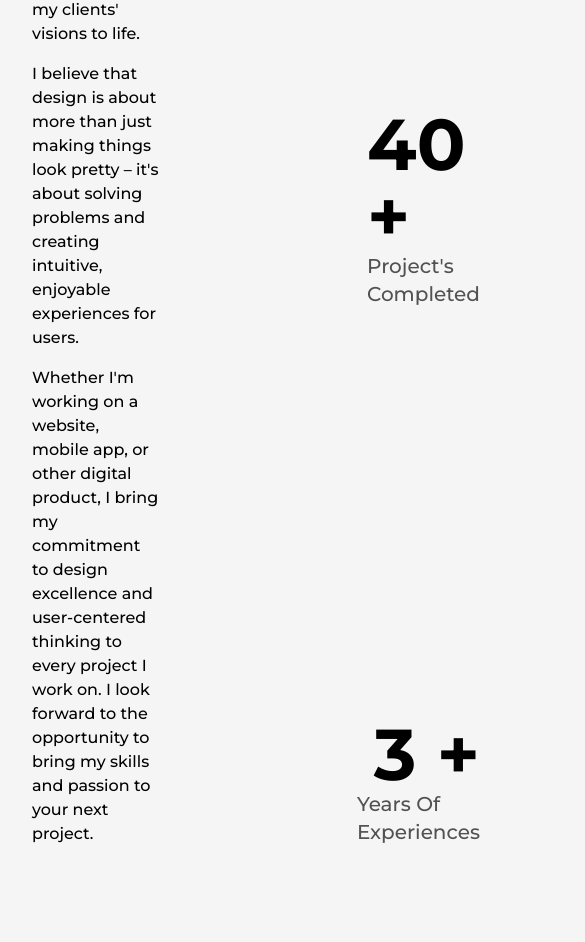
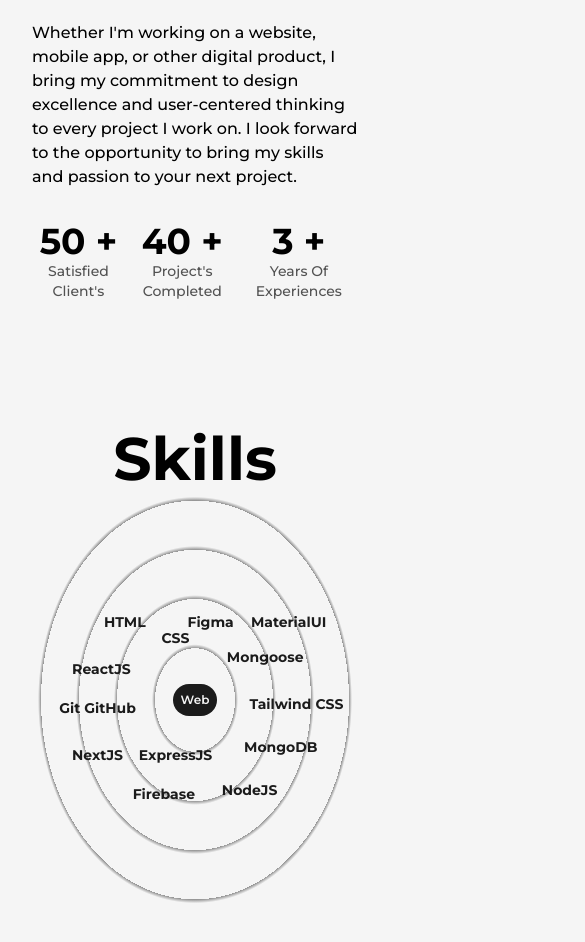
Before and after one commit to akmsyfulalom/dev.akmsyful, a Next.js app: page /about in a window 390 px wide. Shown: the part 982-1924 px from the top of the page, 585 px wide, since content can reach past the window. Built offline with nearby package versions, Linux system fonts and the light colour scheme.

Commit message:
about page responsive for each devices

```diff
--- a/src/app/(mainPages)/about/page.js
+++ b/src/app/(mainPages)/about/page.js
@@ -42,9 +42,9 @@
         <>
             <main className='w-full flex flex-col items-center justify-center dark:text-light'>
                 <Layout className='pt-16'>
-                    <AnimatedText text="Passion Fuels Purpose!" className='mb-20' />
-                    <div className=' w-full grid grid-cols-8 gap-16'>
-                        <div className='col-span-3 flex flex-col items-start justify-start'>
+                    <AnimatedText text="Passion Fuels Purpose!" className='mb-16 lg:!text-7xl sm:!text-6xl xs:!text-4xl sm:!mb-8 ' />
+                    <div className=' w-full grid grid-cols-8 gap-16 sm:gap-8'>
+                        <div className='col-span-3 flex flex-col items-start justify-start xl:col-span-4 md:order-2 md:col-span-8'>
                             <h2 className='mb-4 text-lg font-bold uppercase text-dark/75 dark:text-light/75'>Biography</h2>
                             <p className="font-medium">Hi, I'm CodeBucks, a web developer and UI/UX designer with a passion for creating beautiful, functional, and user-centered digital experiences. With 4 years of experience in the field. I am always looking for new and innovative ways to bring my clients' visions to life.</p>
 
@@ -55,34 +55,34 @@
                                 other digital product, I bring my commitment to design excellence and user-centered thinking to
                                 every project I work on. I look forward to the opportunity to bring my skills and passion to your next project.</p>
                         </div>
-                        <div className='col-span-3 relative h-max rounded-2xl border-2 border-solid border-dark bg-light p-8 dark:bg-dark dark:border-light'>
+                        <div className='col-span-3 xl:col-span-4 relative h-max rounded-2xl md:border-2 border-solid border-dark bg-light p-8 dark:bg-dark dark:border-light md:order-1 md:col-span-8'>
                             <div className='absolute top-0 -right-3 -z-10 w-[102%] h-[103%] rounded-3xl bg-dark dark:bg-light' />
                             <Image src={profileImage} alt="akm syful web developer" className="w-full h-auto rounded-2xl" priority sizes="(mix-width: 768px) 100vw, (max-width: 1200px) 50vw, 33vw"  />
                         </div>
 
 
 
-                        <div className='col-span-2 flex flex-col items-end justify-between'>
-                            <div className='flex flex-col items-end justify-center'>
-                                <span className='inline-block text-7xl  font-bold'>
+                        <div className='col-span-2 flex flex-col items-end justify-between xl:col-span-8 xl:flex-row xl:items-center md:order-3'>
+                            <div className='flex flex-col items-end justify-center xl:items-center'>
+                                <span className='inline-block text-7xl  font-bold md:text-6xl sm:5xl xs:text-4xl '>
 
                                     <AnimatedNumbers value={50} /> +
                                 </span>
-                                <h2 className='text-xl font-medium capitalize text-dark/75 dark:text-light/75'>Satisfied client's</h2>
+                                <h2 className='text-xl font-medium capitalize text-dark/75 dark:text-light/75 xl:text-center md:text-lg sm:text-base xs:text-sm'>Satisfied client's</h2>
                             </div>
 
-                            <div className='flex flex-col items-end justify-center'>
-                                <span className='inline-block text-7xl  font-bold'>
+                            <div className='flex flex-col items-end justify-center xl:items-center'>
+                                <span className='inline-block text-7xl  font-bold md:text-6xl sm:5xl xs:text-4xl'>
                                     <AnimatedNumbers value={40} /> +
                                 </span>
-                                <h2 className='text-xl font-medium capitalize text-dark/75 dark:text-light/75'>Project's Completed</h2>
+                                <h2 className='text-xl font-medium capitalize text-dark/75 dark:text-light/75 xl:text-center md:text-lg sm:text-base xs:text-sm'>Project's Completed</h2>
                             </div>
 
-                            <div className='flex flex-col items-end justify-center'>
-                                <span className='inline-block text-7xl  font-bold'>
+                            <div className='flex flex-col items-end justify-center xl:items-center'>
+                                <span className='inline-block text-7xl  font-bold md:text-6xl sm:5xl xs:text-4xl'>
                                     <AnimatedNumbers value={3} /> +
                                 </span>
-                                <h2 className='text-xl font-medium capitalize text-dark/75 dark:text-light/75'>Years of experiences</h2>
+                                <h2 className='text-xl font-medium capitalize text-dark/75 dark:text-light/75 xl:text-center md:text-lg sm:text-base xs:text-sm'>Years of experiences</h2>
                             </div>
                         </div>
 
--- a/src/components/Pages/About/LiIcon.jsx
+++ b/src/components/Pages/About/LiIcon.jsx
@@ -7,7 +7,7 @@
     })
     return (
         <figure className='absolute left-0 stroke-dark dark:stroke-light'>
-            <svg className='-rotate-90' width="75" height="75" viewBox='0 0 100 100'>
+            <svg className='-rotate-90 md:w-[60px] md:h-[60px] xs:w-[40px] xs:h-[40px]' width="75" height="75" viewBox='0 0 100 100'>
                 <circle cx="75" cy="50" r="20" className='stroke-primary dark:stroke-primaryDark stroke-1 fill-none' />
                 <motion.circle cx="75" cy="50" r="20" className=' stroke-[5px] fill-light dark:fill-dark' style={{
                     pathLength: scrollYProgress
--- a/src/components/Pages/About/Skills.jsx
+++ b/src/components/Pages/About/Skills.jsx
@@ -5,12 +5,12 @@
 
 const Skill = ({ name, x, y }) => {
     return (
-        <motion.div className='flex items-center justify-center rounded-full font-semibold bg-dark text-light px-6 py-3 shadow-dark cursor-pointer absolute dark:text-dark dark:bg-light'
+        <motion.div className='flex items-center justify-center rounded-full font-semibold bg-dark text-light px-6 py-3 shadow-dark cursor-pointer absolute dark:text-dark dark:bg-light lg:py-2 lg:px-4 md:text-sm md:py-1.5 md:px-3 xs:bg-transparent dark:xs:bg-transparent xs:text-dark dark:xs:text-light xs:font-bold'
             whileHover={{ scale: 1.05 }}
-            initial={{x:0, y:0}}
-            whileInView={{x:x, y:y, transition:{duration: 1.5}}}
+            initial={{ x: 0, y: 0 }}
+            whileInView={{ x: x, y: y, transition: { duration: 1.5 } }}
 
-            viewport={{once: true}}
+            viewport={{ once: true }}
         >
             {name}
         </motion.div>
@@ -21,27 +21,34 @@
 export default function Skills() {
     return (
         <>
-            <h1 className='font-bold text-8xl mt-48 w-full text-center'>Skills </h1>
+            <h1 className='font-bold text-8xl mt-48 w-full text-center md:text-6xl md:mt-32'>Skills </h1>
 
-            <div className='w-full h-screen relative flex items-center justify-center rounded-full bg-circularLight dark:bg-circularDark'>
-            <motion.div className='flex items-center justify-center rounded-full font-semibold bg-dark text-light p-8 shadow-dark cursor-pointer dark:text-dark dark:bg-light'
+            <div className='w-full h-screen relative flex items-center justify-center rounded-full bg-circularLight dark:bg-circularDark lg:h-[80vh] sm:h-[60vh] xs:h-[50vh]
+
+            lg:bg-circularLightLg dark:lg:bg-circularDarkLg
+            md:bg-circularLightMd dark:ms:bg-circularDarkMd
+            sm:bg-circularLightSm dark:sm:bg-circularDarkSm
+            xs:bg-circularLightXs dark:xs:bg-circularDarkXs
+
+            '>
+                <motion.div className='flex items-center justify-center rounded-full font-semibold bg-dark text-light p-8 shadow-dark cursor-pointer dark:text-dark dark:bg-light lg:p-6 md:p-4 xs:text-xs xs:p-2'
                     whileHover={{ scale: 1.05 }}
                 >
                     Web
                 </motion.div>
-                <Skill name="CSS" x="-5vw" y="-10vw" />
-                <Skill name="HTML" x="-20vw" y="-12vw" />
-                <Skill name="NodeJS" x="14vw" y="15vw" />
-                <Skill name="ReactJS" x="-11vw" y="-5vw" />
-                <Skill name="NextJS" x="-16vw" y="7vw" />
-                <Skill name="Tailwind CSS" x="26vw" y="2vw" />
-                <Skill name="MaterialUI" x="24vw" y="-14vw" />
-                <Skill name="MongoDB" x="12vw" y="6vw" />
-                <Skill name="Mongoose" x="16vw" y="-6vw" />
-                <Skill name="Firebase" x="-22vw" y="18vw" />
-                <Skill name="ExpressJS" x="-5vw" y="12vw" />
+                <Skill name="CSS" x="-5vw" y="-16vw" />
+                <Skill name="HTML" x="-18vw" y="-20vw" />
+                <Skill name="NodeJS" x="14vw" y="23vw" />
+                <Skill name="ReactJS" x="-24vw" y="-8vw" />
+                <Skill name="NextJS" x="-25vw" y="14vw" />
+                <Skill name="Tailwind CSS" x="26vw" y="1vw" />
+                <Skill name="MaterialUI" x="24vw" y="-20vw" />
+                <Skill name="MongoDB" x="22vw" y="12vw" />
+                <Skill name="Mongoose" x="18vw" y="-11vw" />
+                <Skill name="Firebase" x="-8vw" y="24vw" />
+                <Skill name="ExpressJS" x="-5vw" y="14vw" />
                 <Skill name="Figma" x="4vw" y="-20vw" />
-                <Skill name="Git GitHub" x="-23vw" y="1vw" />
+                <Skill name="Git GitHub" x="-25vw" y="2vw" />
             </div>
 
         </>
--- a/tailwind.config.js
+++ b/tailwind.config.js
@@ -21,11 +21,30 @@
         'spin-slow': 'spin 10s linear infinite',
       },
       backgroundImage: {
+        circularLight:
+            "repeating-radial-gradient(rgba(0,0,0,0.4) 2px,#f5f5f5 5px,#f5f5f5 100px)",
 
-        circularLight: 'repeating-radial-gradient(rgba(0, 0, 0, 0.4), #f5f5f5 5px, #f5f5f5 100px);',
+        circularDark:
+            "repeating-radial-gradient(rgba(255,255,255,0.5) 2px,#1b1b1b 8px,#1b1b1b 100px)",
 
-        circularDark: 'repeating-radial-gradient(rgba(225, 225, 225, 0.5), #1b1b1b 8px, #1b1b1b 100px);'
-      }
+        circularLightLg:
+            "repeating-radial-gradient(rgba(0,0,0,0.4) 2px,#f5f5f5 5px,#f5f5f5 80px)",
+
+        circularDarkLg:
+            "repeating-radial-gradient(rgba(255,255,255,0.5) 2px,#1b1b1b 8px,#1b1b1b 80px)",
+
+        circularLightMd:
+            "repeating-radial-gradient(rgba(0,0,0,0.4) 2px,#f5f5f5 5px,#f5f5f5 60px)",
+
+        circularDarkMd:
+            "repeating-radial-gradient(rgba(255,255,255,0.5) 2px,#1b1b1b 6px,#1b1b1b 60px)",
+
+        circularLightSm:
+            "repeating-radial-gradient(rgba(0,0,0,0.4) 2px,#f5f5f5 5px,#f5f5f5 40px)",
+
+        circularDarkSm:
+            "repeating-radial-gradient(rgba(255,255,255,0.5) 2px,#1b1b1b 4px,#1b1b1b 40px)",
+    },
 
 
 
```
Also changed, not shown: src/app/(mainPages)/projects/page.jsx (+9 -9 lines), src/components/Pages/About/Education.jsx (+8 -8 lines), src/components/Pages/About/Experences.jsx (+9 -9 lines).
